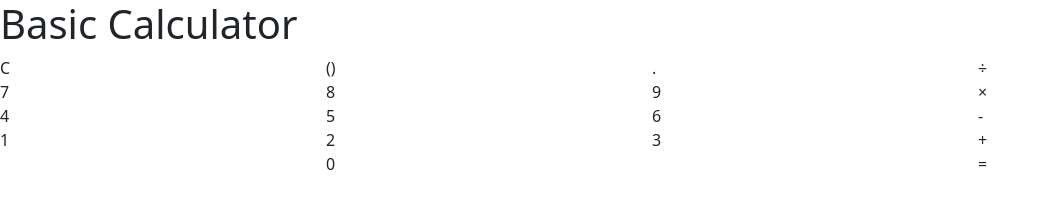
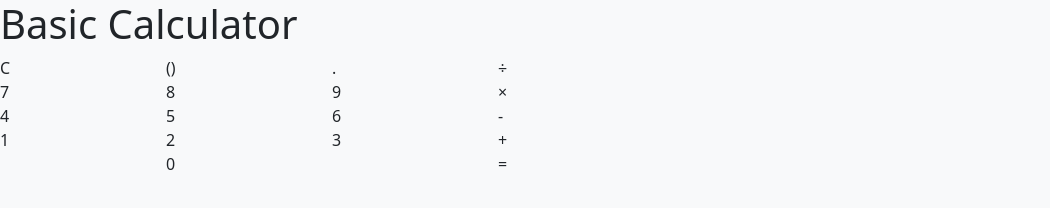
Before and after one commit to IsabelaBaseggio/basic-calculator, a plain HTML site: page index.html in a window 1280 px wide. Shown: the whole page, without its empty margins (0-1050 px from the left). Drawn offline with nearby package versions, Linux system fonts and the light colour scheme.

Commit message:
css background

```diff
--- a/index.html
+++ b/index.html
@@ -7,11 +7,11 @@
     <link href="https://cdn.jsdelivr.net/npm/bootstrap@5.2.0-beta1/dist/css/bootstrap.min.css" rel="stylesheet" integrity="sha384-0evHe/X+R7YkIZDRvuzKMRqM+OrBnVFBL6DOitfPri4tjfHxaWutUpFmBp4vmVor" crossorigin="anonymous">
     <title>Document</title>
 </head>
-<body>
+<body class="bg-light">
 
-    <div>
+    <h1 class="float-left">Basic Calculator</h1>
 
-        <h1 class="float-left">Basic Calculator</h1>
+    <div class="w-50">
 
         <div class="display">
 
```
